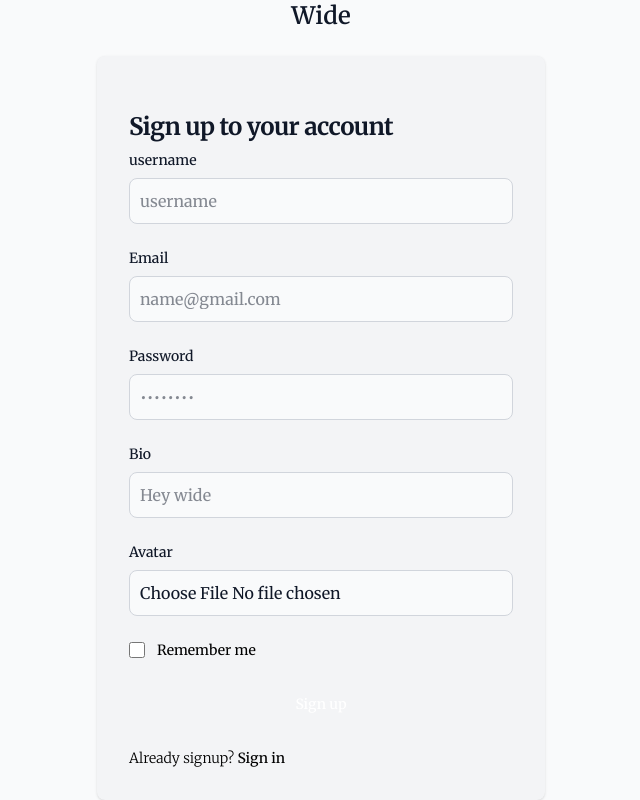
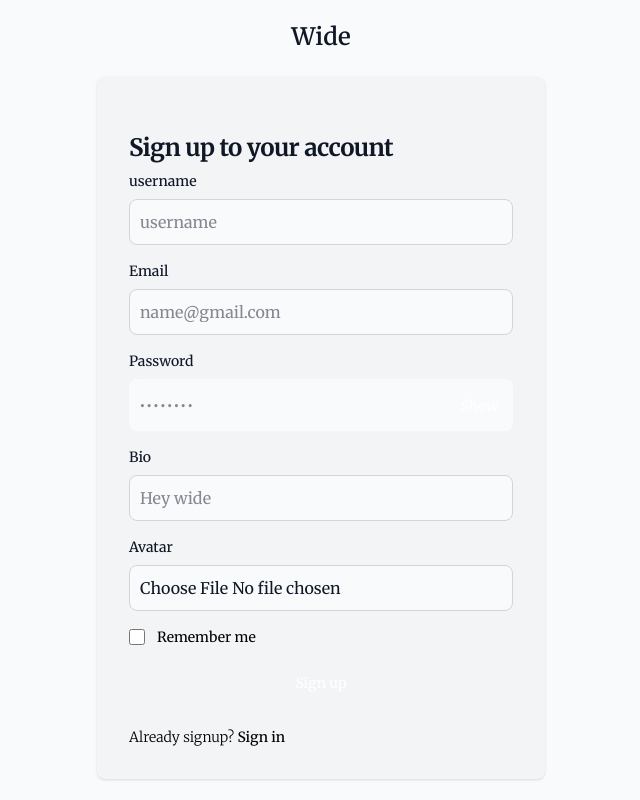
Before and after one commit to AnshSonone/wideFrontend, a React (Vite) app: page /register in a window 1280 px wide. Shown: the whole page, without its empty margins (319-959 px from the left). Built offline with nearby package versions, Linux system fonts and the light colour scheme; no server answers.

Commit message:
fix register & login & API_URL

```diff
--- a/src/Pages/Login.jsx
+++ b/src/Pages/Login.jsx
@@ -150,7 +150,7 @@ const Login = () => {
                             </div>
                             <Link to={{pathname: '/forgot'}} className="text-sm font-medium text-primary-600 hover:underline dark:text-primary-500">Forgot password?</Link>
                         </div>
-                        <button onClick={sendForm} className="w-full text-white bg-primary-600 hover:bg-primary-700 focus:ring-4 focus:outline-none focus:ring-primary-300 font-medium rounded-lg text-sm px-5 py-2.5 text-center dark:bg-gray-700 dark:hover:bg-gray-600 dark:focus:ring-primary-800 flex justify-center" >{ loading ? <Loader size={"1px"}/> : 'Sign in'}</button>
+                        <button onClick={sendForm} className="w-full text-white bg-primary-600 hover:bg-primary-700 focus:ring-4 focus:outline-none focus:ring-primary-300 font-medium rounded-lg text-sm px-5 py-2.5 text-center dark:bg-gray-700 dark:hover:bg-gray-600 dark:focus:ring-primary-800 flex justify-center cursor-pointer" disabled={loading ? true : false} >{ loading ? <Loader size={"1px"}/> : 'Sign in'}</button>
                         <p className="text-sm font-light text-gray-600 dark:text-gray-600">
                             Don’t have an account yet? <Link to={{pathname: '/register'}} className="font-medium text-primary-600 hover:underline dark:text-black">Sign up</Link>
                         </p>
--- a/src/Pages/Register.jsx
+++ b/src/Pages/Register.jsx
@@ -76,10 +76,25 @@ const register = () => {
     }
   };
 
+  const togglePassword = (e) => {
+    e.preventDefault()
+    const inputPassword = document.getElementById('password')
+
+    if (inputPassword.type === 'password') {
+        inputPassword.type = 'text'
+        document.getElementById('showPassword').innerText = 'Hide'
+        document.getElementById('password').focus()
+    } else {
+        inputPassword.type = 'password'
+        document.getElementById('showPassword').innerText = 'Show'
+        document.getElementById('password').focus()
+    }
+}
+
   return (
     <section className="bg-gray-50  h-screen ">
       <div className="flex flex-col items-center justify-center px-6 py-8 mx-auto md:h-screen lg:py-0">
-        <div className="flex items-center mb-6 text-2xl font-semibold text-gray-900 ">
+      <div className="flex items-center mb-6 text-2xl font-semibold text-gray-900 ">
           <span>Wide</span>
         </div>
         <div className="w-full bg-gray-100 rounded-lg shadow dark:border md:mt-0 sm:max-w-md xl:p-0  dark:border-gray-700">
@@ -95,7 +110,7 @@ const register = () => {
             <h1 className="text-xl font-bold leading-tight tracking-tight text-gray-900 md:text-2xl  mb-2">
               Sign up to your account
             </h1>
-            <form className="space-y-4 md:space-y-6" action="#">
+            <form className="space-y-4 md:space-y-4" action="#">
               <div>
                 <label
                   htmlFor="email"
@@ -138,22 +153,11 @@ const register = () => {
                 <span className="text-sm text-red-500" id="emailError"></span>
               </div>
               <div>
-                <label
-                  htmlFor="password"
-                  className="block mb-2 text-sm font-medium text-gray-900 "
-                >
-                  Password
-                </label>
-                <input
-                  type="password"
-                  name="password"
-                  id="password"
-                  placeholder="••••••••"
-                  className="bg-gray-50 border border-gray-300 text-gray-900 rounded-lg focus:ring-primary-600 focus:border-primary-600 block w-full p-2.5 dark:bg-gray-700 dark:border-gray-600 dark:placeholder-gray-400 dark:text-white dark:focus:ring-blue-500 dark:focus:border-blue-500"
-                  required=""
-                  value={password}
-                  onChange={(e) => setPassword(e.target.value)}
-                />
+              <label htmlFor="password" className="block mb-2 text-sm font-medium text-gray-900 ">Password</label>
+                            <div className="bg-gray-50 borderborder-gray-300 text-gray-900 rounded-lg focus:ring-primary-600 focus:border-primary-600 block  p-2.5 dark:bg-gray-700 dark:border-gray-600 dark:placeholder-gray-400 dark:text-white dark:focus:ring-blue-500 dark:focus:border-blue-500">
+                                <input className="w-[75%] sm:w-[85%] bg-gray-50 outline-none  h-8  dark:bg-gray-700 dark:border-gray-600 dark:placeholder-gray-400 dark:text-white dark:focus:ring-blue-500 dark:focus:border-blue-500" type='password' id="password" placeholder="••••••••" value={password} onChange={(e) => setPassword(e.target.value)} />
+                                <span onClick={togglePassword} id='showPassword' className="ml-3 text-sm font-semibold text-white  dark:text-primary-500 cursor-pointer">Show</span>
+                            </div>
                 <span
                   className="text-sm text-red-500"
                   id="passwordError"
@@ -212,8 +216,9 @@ const register = () => {
                 </div>
               </div>
               <button
-                className="w-full text-white bg-primary-600 hover:bg-primary-700 focus:ring-4 focus:outline-none focus:ring-primary-300 font-medium rounded-lg text-sm px-5 py-2.5 text-center dark:bg-gray-700 dark:hover:bg-gray-600 dark:focus:ring-primary-800 flex justify-center"
+                className="w-full text-white bg-primary-600 hover:bg-primary-700 focus:ring-4 focus:outline-none focus:ring-primary-300 font-medium rounded-lg text-sm px-5 py-2.5 text-center dark:bg-gray-700 dark:hover:bg-gray-600 dark:focus:ring-primary-800 flex justify-center cursor-pointer"
                 onClick={sendForm}
+                disabled={loading ? true : false}
               >
                 {loading ? <Loader wSize={"50px"} size={"1px"} /> : "Sign up"}
               </button>
--- a/src/config.js
+++ b/src/config.js
@@ -1,3 +1,3 @@
-const API_BASE_URL = "http://localhost:8000" // import.meta.env.VITE_BACKEND_URL
+const API_BASE_URL = import.meta.env.VITE_BACKEND_URL
 
 export default API_BASE_URL;
```
